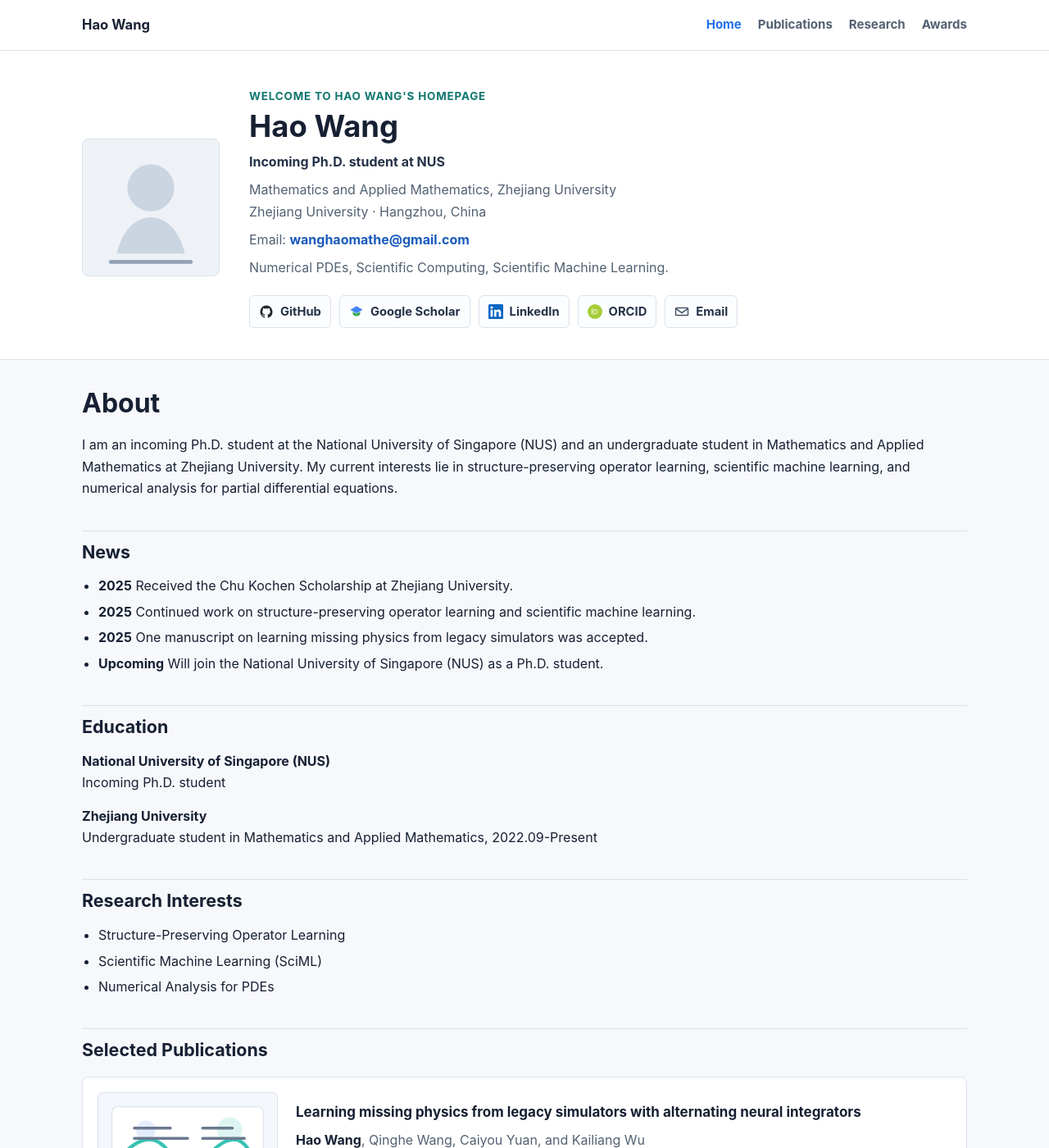
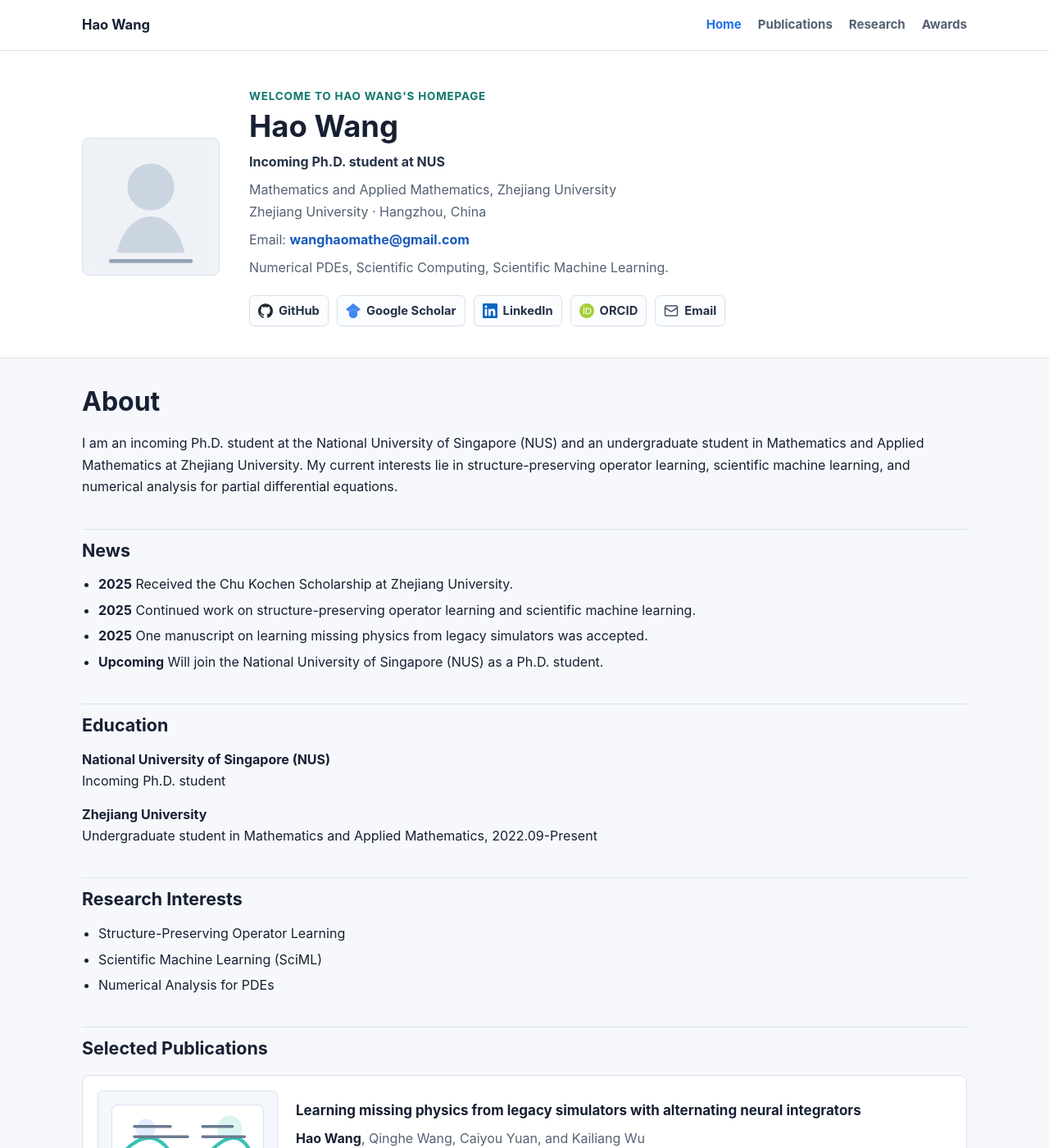
Before and after one commit to shanxue-w/shanxue-w.github.io, an MkDocs documentation site: the page built from docs/index.md, in a window 1280 px wide and 1400 px high. Shown: the whole window at 82% size. Built offline with MkDocs 1.6.1, drawn with Linux system fonts in a browser that asks for light colours.

Commit message:
Use standard fixed-size social icons

```diff
--- a/docs/assets/css/site.css
+++ b/docs/assets/css/site.css
@@ -173,9 +173,9 @@
 .social-link {
   display: inline-flex;
   align-items: center;
-  gap: 8px;
-  min-height: 38px;
-  padding: 7px 11px;
+  gap: 7px;
+  min-height: 34px;
+  padding: 6px 10px;
   border: 1px solid var(--border);
   border-radius: 6px;
   background: #fbfdff;
@@ -192,11 +192,16 @@
 }
 
 .social-icon {
+  inline-size: 18px;
+  block-size: 18px;
   width: 18px;
   height: 18px;
+  min-width: 18px;
+  min-height: 18px;
   max-width: 18px;
   max-height: 18px;
-  flex: 0 0 auto;
+  object-fit: contain;
+  flex: 0 0 18px;
   display: block;
 }
 
--- a/overrides/base.html
+++ b/overrides/base.html
@@ -54,7 +54,7 @@
           <div class="profile-social" aria-label="Profile links">
             {% for link in profile.links %}
               <a class="social-link" href="{{ link.url }}" aria-label="{{ link.label }}">
-                <img class="social-icon" src="{{ link.icon_path|url }}" alt="" aria-hidden="true">
+                <img class="social-icon" src="{{ link.icon_path|url }}" alt="" aria-hidden="true" width="18" height="18">
                 <span>{{ link.label }}</span>
               </a>
             {% endfor %}
```
Also changed, not shown: docs/assets/icons/email.svg, docs/assets/icons/github.svg, docs/assets/icons/google-scholar.svg, docs/assets/icons/linkedin.svg, docs/assets/icons/orcid.svg, 1 other file.
